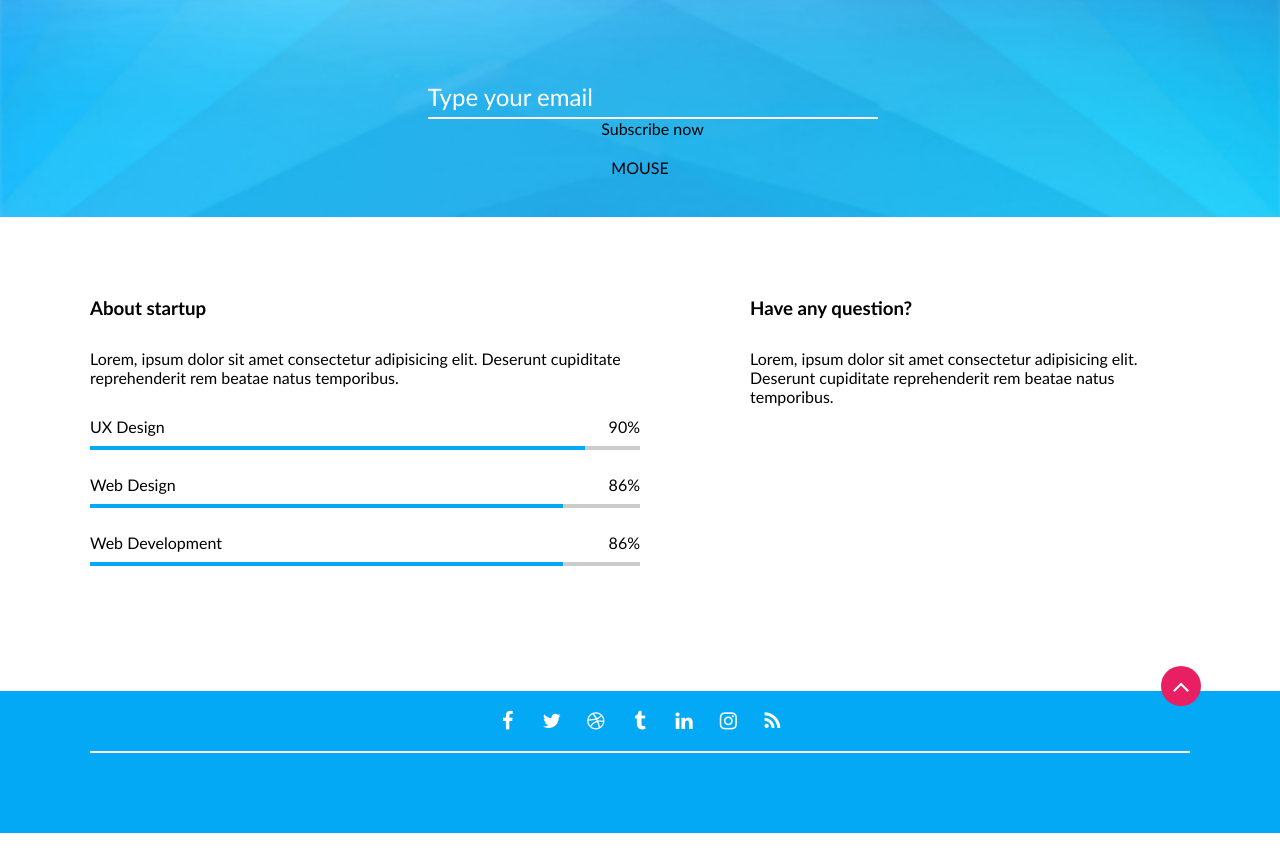
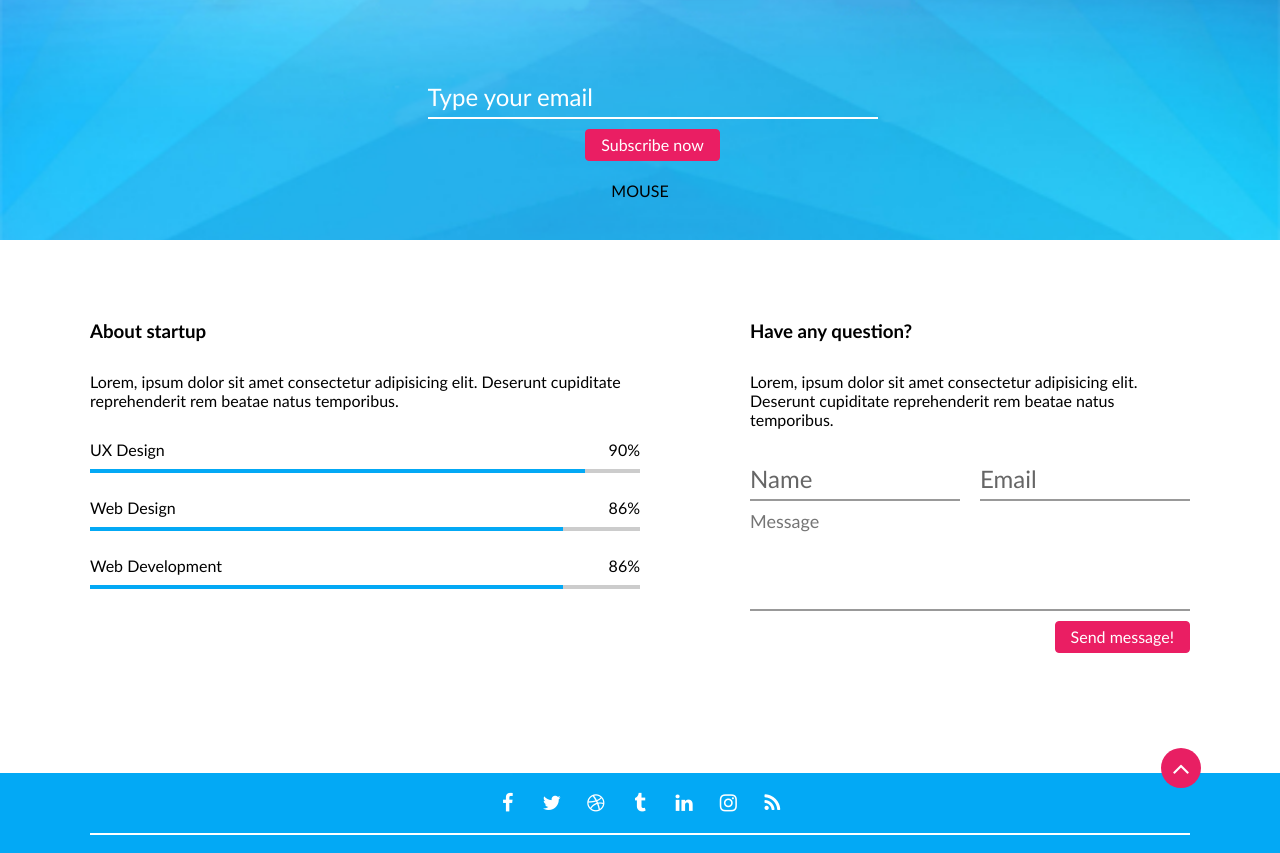
Before and after one commit to front-end-by-rimantas/7-grupe-coming-soon, a plain HTML site: page index.html in a window 1280 px wide. Shown: the part 378-1231 px from the top of the page. Drawn offline with Linux system fonts and the light colour scheme.

Commit message:
Question form #4

```diff
--- /dev/null
+++ b/css/button.css
@@ -0,0 +1,34 @@
+.btn {
+    display: inline-block;
+    padding: 5px 15px;
+    line-height: 20px;
+    font-size: 16px;
+    color: #333;
+    background-color: #FFF;
+    border: 1px solid #CCC;
+    border-radius: 4px;
+    text-align: center;
+    cursor: pointer;
+}
+    .btn:hover {
+        box-shadow: 0 2px 4px rgba(0,0,0,0.3);
+        border-color: #DDD;
+    }
+
+    .btn.btn-red {
+        color: #FFF;
+        background-color: #EA1E63;
+        border: 1px solid #EA1E63;
+    }
+        .btn.btn-red:hover {
+            background-color: #EA1E63;
+            border-color: rgb(238, 81, 133);
+        }
+
+    .btn.btn-big {
+        padding: 10px 30px;
+        line-height: 40px;
+        font-size: 32px;
+        border-width: 2px;
+        border-radius: 8px;
+    }
--- a/css/form.css
+++ b/css/form.css
@@ -2,17 +2,54 @@ form {
     display: inline-block;
     width: 100%;
 }
+    form .float-left {
+        float: left;
+    }
+    form .float-right {
+        float: right;
+    }
     form > input {
         display: inline-block;
         width: 100%;
+        margin-bottom: 10px;
         line-height: 40px;
         font-size: 24px;
         background-color: transparent;
         border: none;
-        border-bottom: 2px solid #FFF;
-        color: #FFF;
+        border-bottom: 2px solid #999;
+        color: #333;
         outline-color: transparent;
     }
         form > input::placeholder {
+            color: #666;
+        }
+        form > input.inline-two {
+            width: calc(50% - 10px);
+            float: left;
+            margin-right: 20px;
+        }
+            form > input.inline-two:nth-of-type(2n) {
+                margin-right: 0;
+            }
+    form > textarea {
+        display: inline-block;
+        width: 100%;
+        height: 100px;
+        margin-bottom: 10px;
+        line-height: 20px;
+        font-size: 18px;
+        background-color: transparent;
+        border: none;
+        border-bottom: 2px solid #999;
+        color: #333;
+        outline-color: transparent;
+        resize: none;
+    }
+
+    form.form-white > input {
+        border-bottom: 2px solid #FFF;
+        color: #FFF;
+    }
+        form.form-white > input::placeholder {
             color: #FFF;
         }
--- a/index.html
+++ b/index.html
@@ -9,6 +9,7 @@
     <link rel="stylesheet" href="css/clock.css">
     <link rel="stylesheet" href="css/progress-bar.css">
     <link rel="stylesheet" href="css/form.css">
+    <link rel="stylesheet" href="css/button.css">
     <link rel="stylesheet" href="css/main.css">
 </head>
 <body>
@@ -35,9 +36,9 @@
                     <span>seconds</span>
                 </div>
             </div>
-            <form>
+            <form class="form-white">
                 <input type="email" placeholder="Type your email">
-                <div class="btn">Subscribe now</div>
+                <div class="btn btn-red">Subscribe now</div>
             </form>
             <div class="mouse">
                 MOUSE
@@ -80,6 +81,12 @@
             <div class="right-section">
                 <h3>Have any question?</h3>
                 <p>Lorem, ipsum dolor sit amet consectetur adipisicing elit. Deserunt cupiditate reprehenderit rem beatae natus temporibus.</p>
+                <form>
+                    <input class="inline-two" type="text" placeholder="Name" maxlength="10">
+                    <input class="inline-two" type="email" placeholder="Email">
+                    <textarea placeholder="Message" maxlength="140"></textarea>
+                    <div class="btn btn-red float-right">Send message!</div>
+                </form>
             </div>
         </div>
     </div>
```
